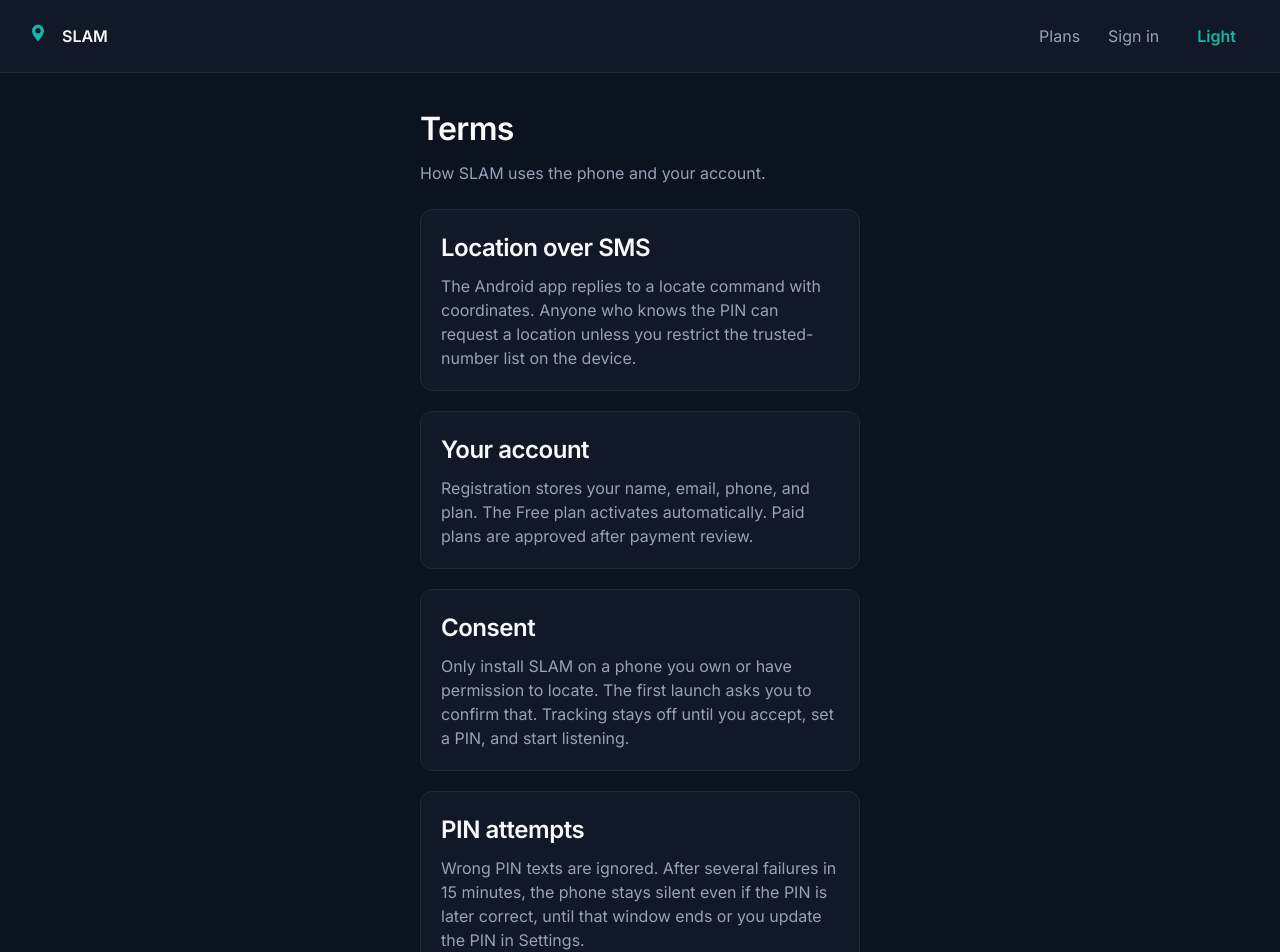
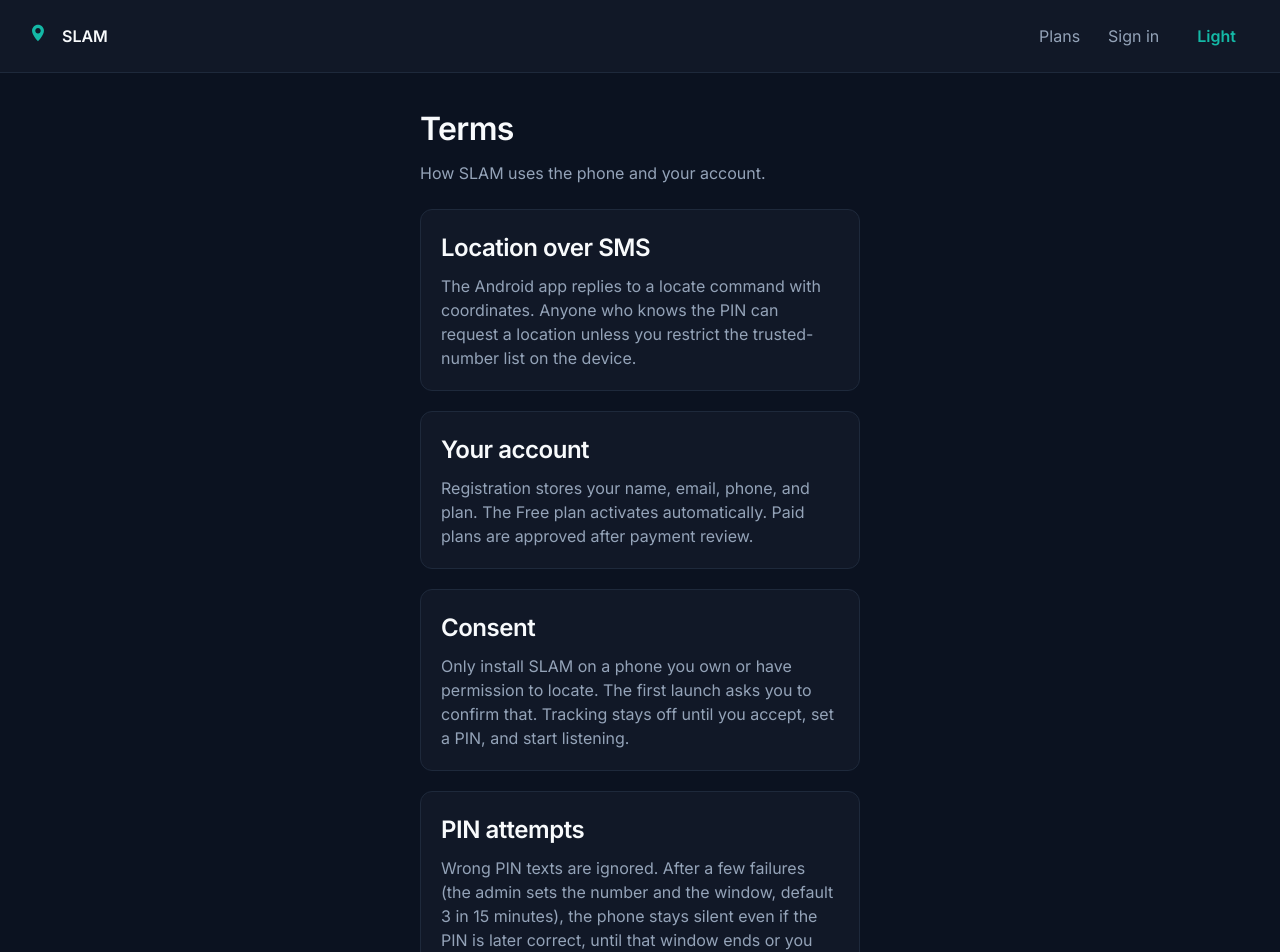
Before and after one commit to fasih-khan-niazi/SLAM, a React (Vite) app in the folder web/: page /terms in a window 1280 px wide. Shown: the top 952 px of the page. Built offline with nearby package versions, Linux system fonts and the light colour scheme; no server answers.

Commit message:
Describe admin-configured PIN lockout on the terms page.

```diff
--- a/web/src/pages/TermsPage.jsx
+++ b/web/src/pages/TermsPage.jsx
@@ -30,8 +30,9 @@
         <Card>
           <h2>PIN attempts</h2>
           <p className="lede">
-            Wrong PIN texts are ignored. After several failures in 15 minutes, the phone stays silent
-            even if the PIN is later correct, until that window ends or you update the PIN in Settings.
+            Wrong PIN texts are ignored. After a few failures (the admin sets the number and the
+            window, default 3 in 15 minutes), the phone stays silent even if the PIN is later
+            correct, until that window ends or you update the PIN in Settings.
           </p>
         </Card>
       </div>
```
